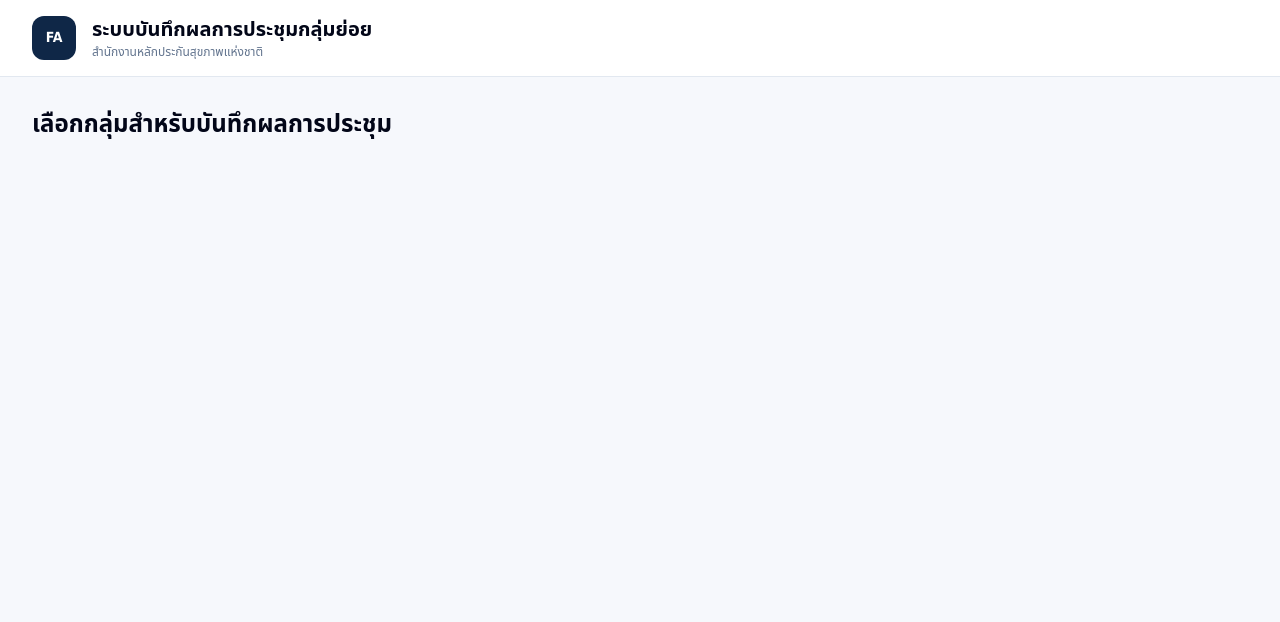
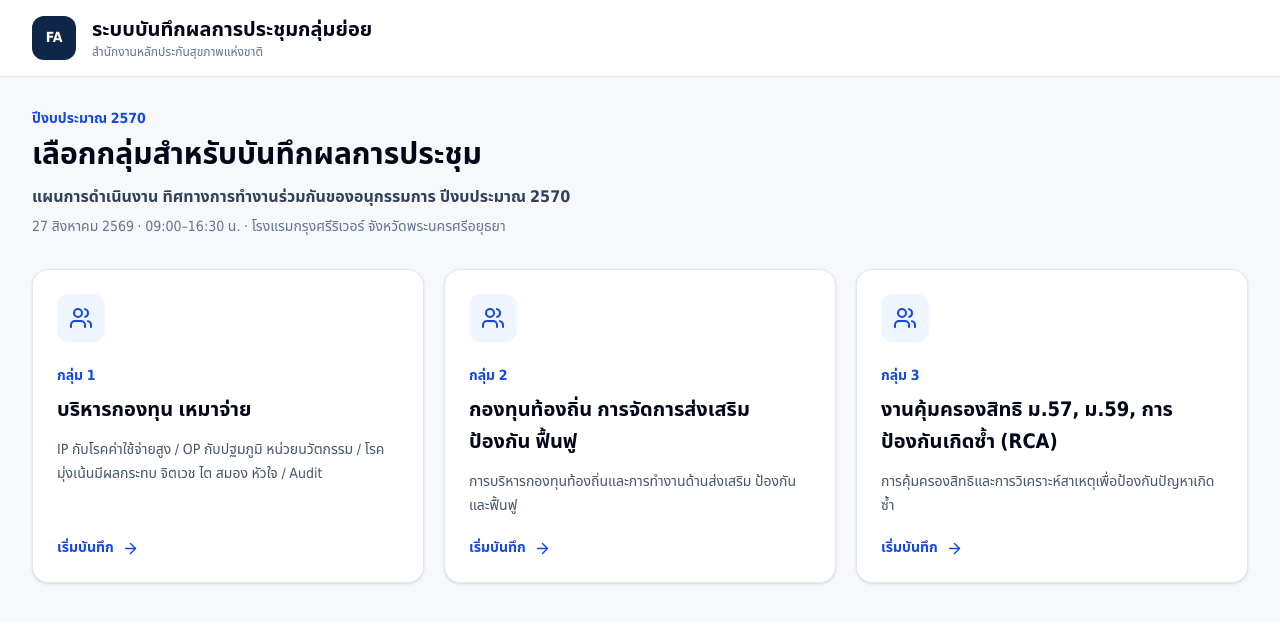
Before and after one commit to kligklai4289/nha-meeting-sandbox-v2, a React (Vite) app in the folder OneDrive - National Health Security Office/Documents/New project/fa-meeting-workspace/: page /fa in a window 1280 px wide. Shown: the top 622 px of the page. Built offline with nearby package versions, Linux system fonts and the light colour scheme.

Commit message:
feat: add FA group selection

```diff
--- a/OneDrive - National Health Security Office/Documents/New project/fa-meeting-workspace/src/app/router.tsx
+++ b/OneDrive - National Health Security Office/Documents/New project/fa-meeting-workspace/src/app/router.tsx
@@ -7,6 +7,7 @@ import {
 import { AdminLayout } from '../layouts/AdminLayout'
 import { PublicLayout } from '../layouts/PublicLayout'
 import { NotFoundPage } from '../pages/NotFoundPage'
+import { FASelectGroupPage } from '../pages/fa/FASelectGroupPage'
 
 function routePage(title: string) {
   return (
@@ -21,7 +22,7 @@ const routes: RouteObject[] = [
   {
     element: <PublicLayout />,
     children: [
-      { path: '/fa', element: routePage('เลือกกลุ่มสำหรับบันทึกผลการประชุม') },
+      { path: '/fa', element: <FASelectGroupPage /> },
       { path: '/fa/workspace', element: routePage('FA Workspace') },
       { path: '/preview', element: routePage('ตัวอย่างสรุป') },
     ],
--- /dev/null
+++ b/OneDrive - National Health Security Office/Documents/New project/fa-meeting-workspace/src/components/fa/GroupSelector.tsx
@@ -0,0 +1,38 @@
+import { ArrowRight, Users } from 'lucide-react'
+import type { MeetingGroup } from '../../domain/group'
+
+interface GroupSelectorProps {
+  groups: MeetingGroup[]
+  onSelect: (groupId: string) => void
+}
+
+export function GroupSelector({ groups, onSelect }: GroupSelectorProps) {
+  return (
+    <div className="grid gap-5 lg:grid-cols-3">
+      {groups.map((group) => (
+        <button
+          key={group.id}
+          type="button"
+          aria-label={`เลือกกลุ่ม ${group.groupNo}: ${group.groupName}`}
+          onClick={() => onSelect(group.id)}
+          className="group flex min-h-64 flex-col rounded-2xl border border-slate-200 bg-white p-6 text-left shadow-sm transition hover:-translate-y-1 hover:border-blue-300 hover:shadow-lg focus-visible:outline-2 focus-visible:outline-offset-4 focus-visible:outline-blue-600"
+        >
+          <span className="grid size-12 place-items-center rounded-xl bg-blue-50 text-blue-700">
+            <Users aria-hidden="true" size={24} />
+          </span>
+          <span className="mt-6 text-sm font-bold text-blue-700">กลุ่ม {group.groupNo}</span>
+          <span className="mt-2 text-xl font-bold leading-8 text-slate-950">
+            {group.groupName}
+          </span>
+          <span className="mt-3 flex-1 text-sm leading-6 text-slate-600">
+            {group.groupDescription}
+          </span>
+          <span className="mt-5 inline-flex items-center gap-2 text-sm font-bold text-blue-700">
+            เริ่มบันทึก
+            <ArrowRight aria-hidden="true" size={17} className="transition group-hover:translate-x-1" />
+          </span>
+        </button>
+      ))}
+    </div>
+  )
+}
--- /dev/null
+++ b/OneDrive - National Health Security Office/Documents/New project/fa-meeting-workspace/src/hooks/useSelectedGroup.ts
@@ -0,0 +1,25 @@
+import { useCallback, useState } from 'react'
+
+export const SELECTED_GROUP_KEY = 'fa:selected-group-id'
+
+export function useSelectedGroup() {
+  const [selectedGroupId, setSelectedGroupId] = useState<string | null>(() =>
+    sessionStorage.getItem(SELECTED_GROUP_KEY),
+  )
+
+  const selectGroup = useCallback((groupId: string) => {
+    sessionStorage.setItem(SELECTED_GROUP_KEY, groupId)
+    setSelectedGroupId(groupId)
+  }, [])
+
+  const clearGroup = useCallback(() => {
+    sessionStorage.removeItem(SELECTED_GROUP_KEY)
+    setSelectedGroupId(null)
+  }, [])
+
+  return {
+    selectedGroupId,
+    selectGroup,
+    clearGroup,
+  }
+}
--- /dev/null
+++ b/OneDrive - National Health Security Office/Documents/New project/fa-meeting-workspace/src/pages/fa/FASelectGroupPage.tsx
@@ -0,0 +1,101 @@
+import { useEffect, useState } from 'react'
+import { useNavigate } from 'react-router-dom'
+import { Button } from '../../components/common/Button'
+import { EmptyState } from '../../components/common/EmptyState'
+import { Loading } from '../../components/common/Loading'
+import { GroupSelector } from '../../components/fa/GroupSelector'
+import type { MeetingWithGroups } from '../../domain/meeting'
+import { useSelectedGroup } from '../../hooks/useSelectedGroup'
+import { useMeetingRepository } from '../../services/useMeetingRepository'
+
+export function FASelectGroupPage() {
+  const repository = useMeetingRepository()
+  const navigate = useNavigate()
+  const { selectGroup } = useSelectedGroup()
+  const [meeting, setMeeting] = useState<MeetingWithGroups | null>()
+  const [error, setError] = useState<Error | null>(null)
+  const [reloadKey, setReloadKey] = useState(0)
+
+  useEffect(() => {
+    let active = true
+    repository
+      .getActiveMeeting()
+      .then((value) => active && setMeeting(value))
+      .catch((reason: unknown) => {
+        if (active) setError(reason instanceof Error ? reason : new Error('โหลดข้อมูลไม่สำเร็จ'))
+      })
+    return () => {
+      active = false
+    }
+  }, [repository, reloadKey])
+
+  if (error) {
+    return (
+      <main className="mx-auto max-w-5xl px-4 py-10 sm:px-6">
+        <EmptyState
+          title="ไม่สามารถโหลดรอบประชุมได้"
+          description="โปรดลองอีกครั้ง หากยังพบปัญหาโปรดติดต่อผู้ดูแลระบบ"
+          action={
+            <Button
+              onClick={() => {
+                setError(null)
+                setMeeting(undefined)
+                setReloadKey((value) => value + 1)
+              }}
+            >
+              ลองอีกครั้ง
+            </Button>
+          }
+        />
+      </main>
+    )
+  }
+
+  if (meeting === undefined) {
+    return (
+      <main className="mx-auto max-w-7xl px-4 py-10 sm:px-6">
+        <Loading label="กำลังโหลดรอบประชุมที่เปิดใช้งาน..." />
+      </main>
+    )
+  }
+
+  if (meeting === null) {
+    return (
+      <main className="mx-auto max-w-5xl px-4 py-10 sm:px-6">
+        <EmptyState
+          title="ยังไม่มีรอบประชุมที่เปิดใช้งาน"
+          description="กรุณาติดต่อผู้ดูแลระบบเพื่อเปิดรอบประชุม"
+        />
+      </main>
+    )
+  }
+
+  const meetingDate = new Intl.DateTimeFormat('th-TH', {
+    dateStyle: 'long',
+    timeZone: 'Asia/Bangkok',
+  }).format(new Date(`${meeting.meetingDate}T00:00:00+07:00`))
+
+  return (
+    <main className="mx-auto w-full max-w-7xl px-4 py-8 sm:px-6 lg:px-8">
+      <div className="max-w-4xl">
+        <p className="text-sm font-bold text-blue-700">ปีงบประมาณ {meeting.fiscalYear}</p>
+        <h2 className="mt-2 text-2xl font-bold text-slate-950 sm:text-3xl">
+          เลือกกลุ่มสำหรับบันทึกผลการประชุม
+        </h2>
+        <p className="mt-3 text-base font-semibold text-slate-700">{meeting.title}</p>
+        <p className="mt-2 text-sm text-slate-500">
+          {meetingDate} · {meeting.startTime}–{meeting.endTime} น. · {meeting.location}
+        </p>
+      </div>
+      <div className="mt-8">
+        <GroupSelector
+          groups={meeting.groups}
+          onSelect={(groupId) => {
+            selectGroup(groupId)
+            navigate('/fa/workspace')
+          }}
+        />
+      </div>
+    </main>
+  )
+}
```
Also changed, not shown: 2 other files (tests, documents, lock files or other folders).
